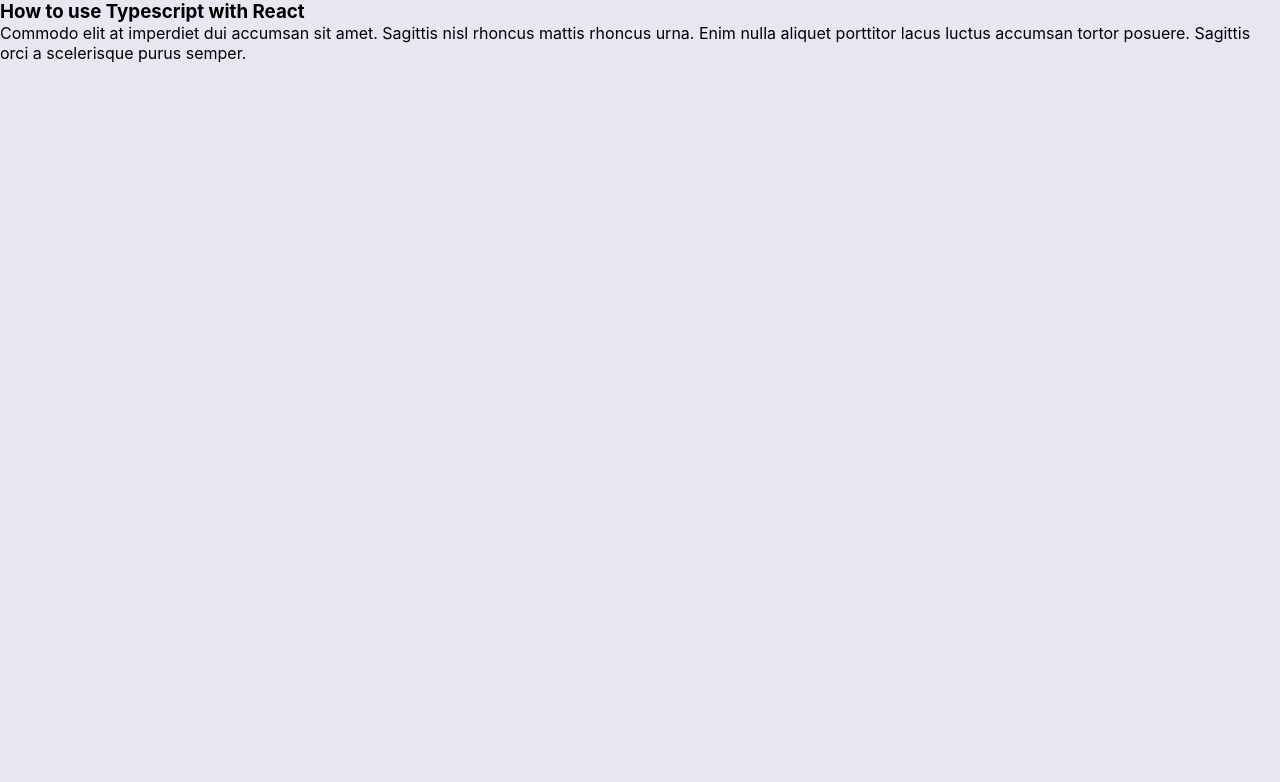
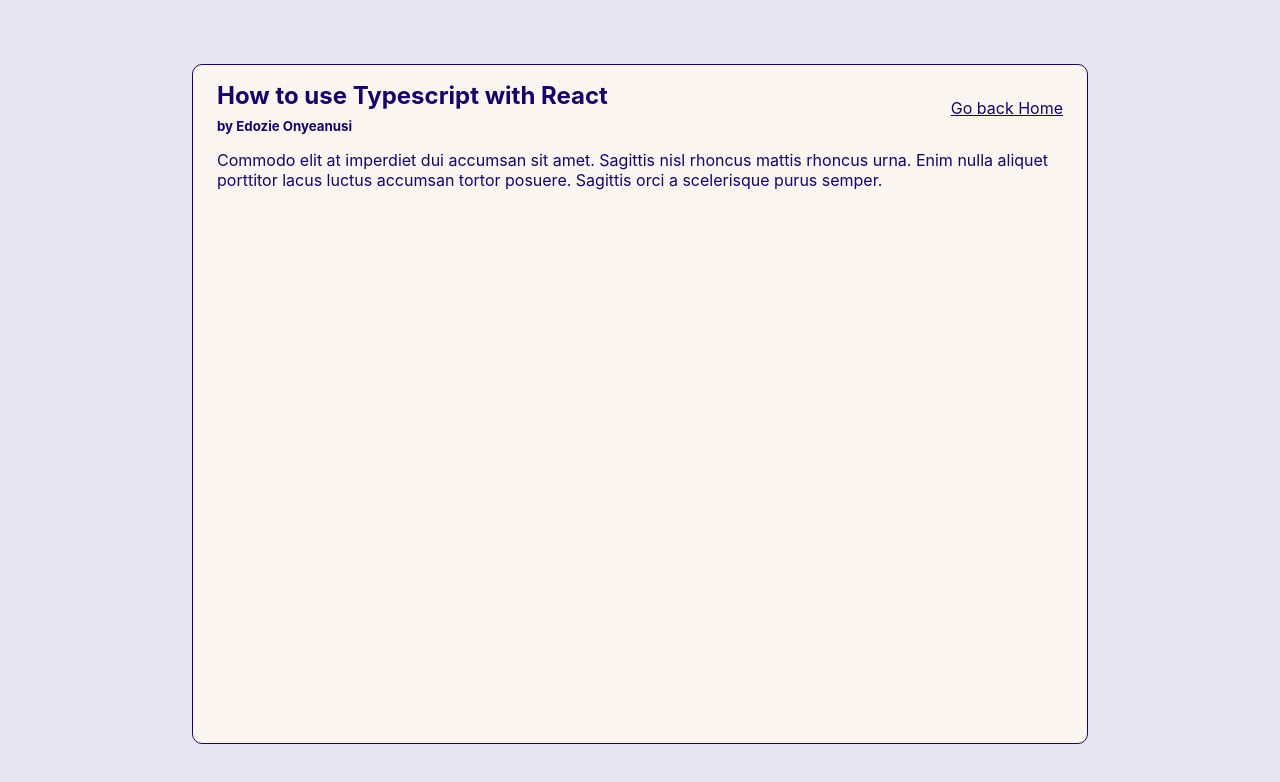
Before and after one commit to Fedozie/cwd-ein-proj, a React (Create React App) app: page /read-post/1 in a window 1280 px wide. Shown: the top 782 px of the page. Built offline with nearby package versions, Linux system fonts and the light colour scheme.

Commit message:
fix: added styling to the read page

```diff
--- a/src/components/UI/wrapper.js
+++ b/src/components/UI/wrapper.js
@@ -139,11 +139,7 @@
     justify-content: space-between;
     align-items: center;
 
-    & > a {
-        color: ${({ theme }) => theme.colors.secLilac};
-        text-decoration: none;
-        font-size: 1.3rem;
-    }
+
 
     @media only screen and (min-width: ${({theme}) => theme.breakpoints.mbl}) and (max-width: ${({theme}) => theme.breakpoints.tbt}){
         & > a{
--- a/src/pages/readPage.js
+++ b/src/pages/readPage.js
@@ -1,24 +1,33 @@
 import React, { useContext } from "react";
-import { useParams, useLocation } from "react-router-dom";
+import {useParams, useLocation, Link} from "react-router-dom";
 import DataContext from "../components/contexts/dataContext";
 import styled from "styled-components";
-import { Container } from "../components/UI/wrapper";
 
 const ReadPage = () => {
     const { pathname } = useLocation();
     const urlID = pathname.split("/")[2];
     const { blogs } = useContext(DataContext);
     const blog = blogs.find((blog) => {
-        return (blog.blogID == urlID)
+        return (blog.blogID === urlID)
     })
     const { id } = useParams();
 
     return (
         <StyledBody>
-            <h3>{blog.title}</h3>
-            <p>{blog.post}</p>
+            <StyledContainer>
+                <div>
+                    <StyledHeading>
+                        <h2>{blog.title}</h2>
+                        <h5>by {blog.author}</h5>
+                    </StyledHeading>
+                    <Navigation>
+                        <Link to = "/">Go back Home</Link>
+                    </Navigation>
+                </div>
+
+                <p>{blog.post}</p>
+            </StyledContainer>
         </StyledBody>
-
     )
 }
 
@@ -29,4 +38,47 @@
     background-color:  ${({ theme }) => theme.colors.tintPriLilac};
 `;
 
+const StyledContainer = styled.div`
+    width: 70vw;
+    height: 85vh;
+    background-color: ${({theme}) => theme.colors.priColor};
+    border: 1px solid ${({ theme }) => theme.colors.secLilac};
+    border-radius: 10px;
+    margin: 4rem auto;
+    display: block;
+    padding: 1rem 1.5rem;
+    overflow: scroll;
+
+    & > div{
+        display: flex;
+        justify-content: space-between;
+        align-items: center;
+        margin-bottom: 1rem;
+    }
+
+    & > p{
+        color: ${({ theme }) => theme.colors.secLilac};
+    }
+`
+const StyledHeading = styled.div`
+
+    & > h2{
+        color: ${({ theme }) => theme.colors.secLilac};
+        margin-bottom: .5rem;
+    }
+
+    & > h5{
+        color: ${({ theme }) => theme.colors.secLilac};
+    }
+`
+
+const Navigation = styled.div`
+
+    & > a {
+        color: ${({ theme }) => theme.colors.secLilac};
+        text-decoration: underline;
+        font-size: 1rem;
+    }
+`
+
 export default ReadPage;
```
